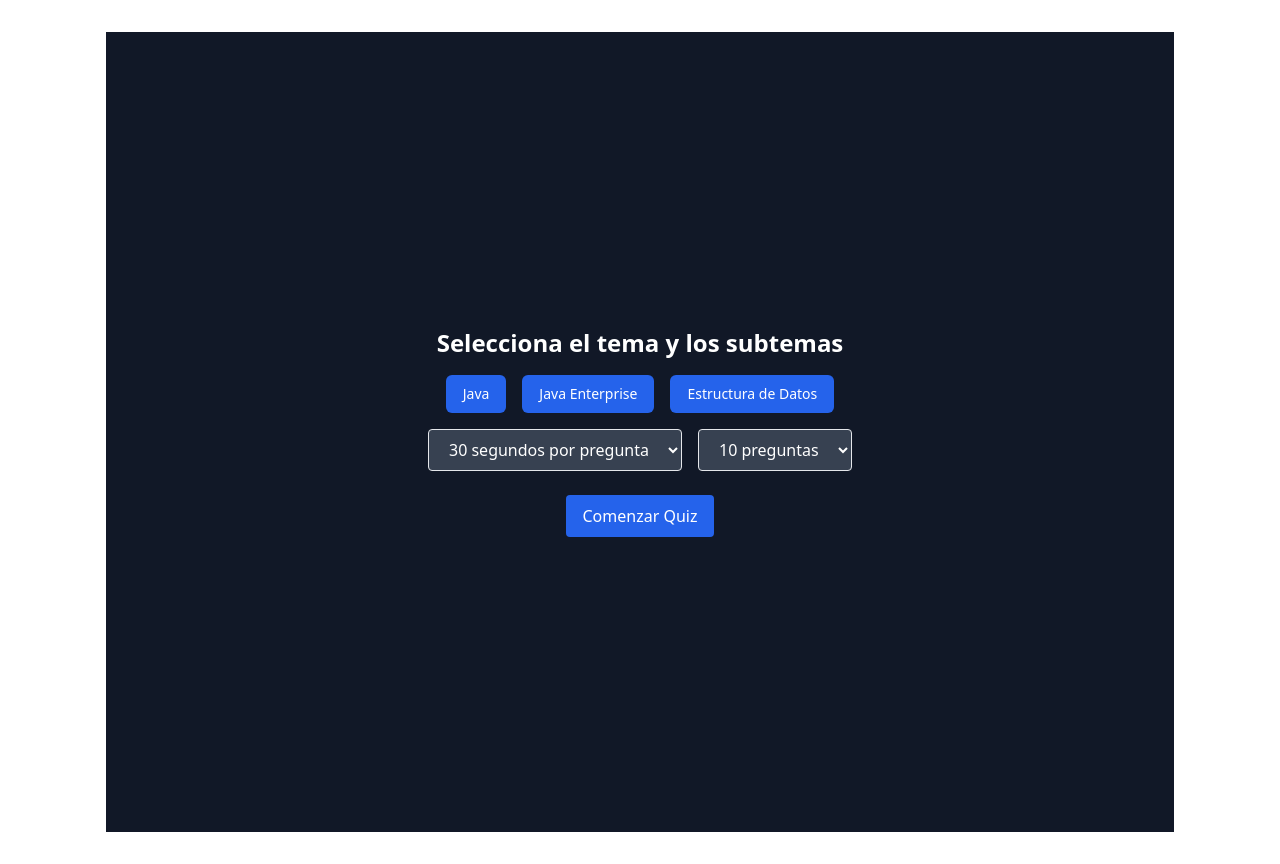
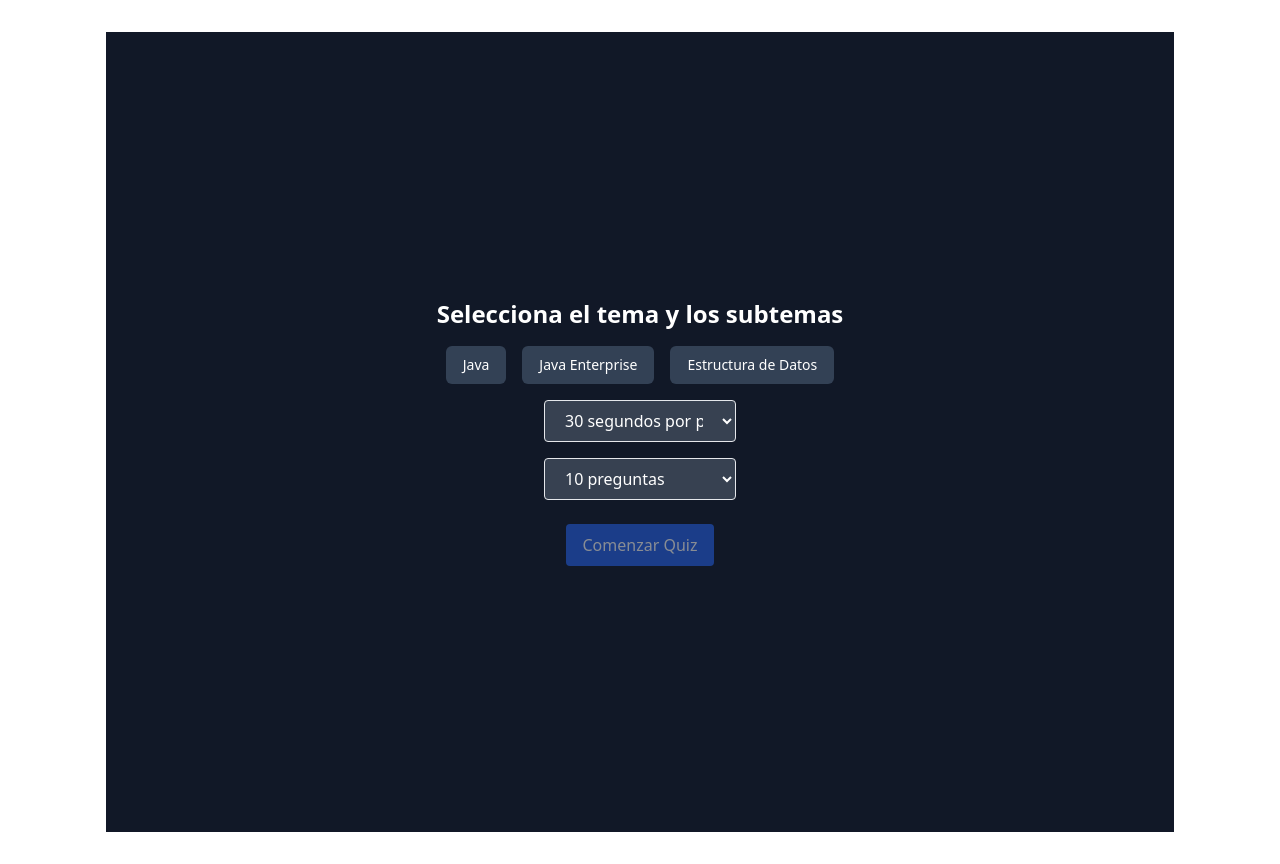
Before and after one commit to jamjav/quiz-react, a React (Vite) app: page / in a window 1280 px wide. Built offline with nearby package versions, Linux system fonts and the light colour scheme.

Commit message:
adjustar diseño

```diff
--- a/src/QuizApp.jsx
+++ b/src/QuizApp.jsx
@@ -11,7 +11,7 @@ export default function QuizApp() {
   const [selectedMainTag, setSelectedMainTag] = useState(null);
   const [selectedSubTags, setSelectedSubTags] = useState([]);
   const [selectedLevel, setSelectedLevel] = useState(null);
-  const [numQuestions, setNumQuestions] = useState(5);
+  const [numQuestions, setNumQuestions] = useState(10);
   const [quizStarted, setQuizStarted] = useState(false);
   const [questions, setQuestions] = useState([]);
   const [current, setCurrent] = useState(0);
@@ -153,7 +153,6 @@ export default function QuizApp() {
 
   if (!quizStarted) {
     return (
-
       <div className="flex justify items-center min-h-screen bg-gray-900 text-white">
         <div className="px-4 sm:px-10 md:px-20 lg:px-40 xl:px-80">
           <h1 className="text-2xl font-bold mb-4 text-center">
@@ -170,7 +169,11 @@ export default function QuizApp() {
                     setSelectedLevel(null);
                     setSelectedSubTags([]);
                   }}
-                  className="px-4 py-2 text-sm font-medium rounded-md bg-blue-600 text-white"
+                  className={`px-4 py-2 text-sm font-medium rounded-md ${
+                    selectedMainTag === tag
+                      ? "bg-blue-600 text-white"
+                      : "bg-slate-700 text-white"
+                  }`}
                 >
                   {tag}
                 </Button>
@@ -223,9 +226,9 @@ export default function QuizApp() {
             </ErrorBoundary>
           )}
 
-          <div className="flex justify-center gap-4 mb-6 flex-wrap">
+          <div className="flex flex-col items-center gap-4 mb-6">
             <select
-              className="px-4 py-2 border rounded bg-gray-700 text-white"
+              className="px-4 py-2 border rounded bg-gray-700 text-white w-48"
               value={timeLeft}
               onChange={(e) => setTimeLeft(parseInt(e.target.value))}
             >
@@ -236,7 +239,7 @@ export default function QuizApp() {
               ))}
             </select>
             <select
-              className="px-4 py-2 border rounded bg-gray-700 text-white"
+              className="px-4 py-2 border rounded bg-gray-700 text-white w-48"
               value={numQuestions}
               onChange={(e) => setNumQuestions(parseInt(e.target.value))}
             >
@@ -249,12 +252,12 @@ export default function QuizApp() {
           </div>
           <Button
             onClick={startQuiz}
-            className="bg-blue-600 hover:bg-blue-700"
-            disabled={
-              selectedMainTag === null ||
-              selectedSubTags.length === 0 ||
-              selectedLevel === null
-            }
+            className={`bg-blue-600 hover:bg-blue-700 ${
+              selectedMainTag === null || selectedSubTags.length === 0
+                ? "opacity-50 cursor-not-allowed"
+                : ""
+            }`}
+            disabled={selectedMainTag === null || selectedSubTags.length === 0}
           >
             Comenzar Quiz
           </Button>
@@ -266,7 +269,7 @@ export default function QuizApp() {
   if (current >= questions.length || timeLeft <= 0) {
     return (
       <div className="w-full max-w-4xl mx-auto px-4 sm:px-6 md:px-8">
-        <div className="w-full max-w-4xl mx-auto px-4 lg:px-8">
+        <div className="w-full max-w-4xl mx-auto px-4 sm:px-6 md:px-8">
           <h1 className="text-center text-white text-2xl font-bold mb-6">
             Resultados del Quiz
           </h1>
@@ -408,7 +411,7 @@ export default function QuizApp() {
                 {questions[current].code}
               </SyntaxHighlighter>
             )}
-            <div className="space-y-2 mb-4">
+            <div className="space-y-2 mb-4 w-full">
               {questions[current].options.map((opt, i) => (
                 <Button
                   key={i}
@@ -427,7 +430,9 @@ export default function QuizApp() {
             <Button
               onClick={handleNext}
               disabled={selected === null}
-              className="w-full bg-blue-600 hover:bg-blue-700 disabled:bg-gray-600"
+              className={`w-full bg-blue-600 hover:bg-blue-700 ${
+                selected === null ? "opacity-50 cursor-not-allowed" : ""
+              }`}
             >
               Siguiente
             </Button>
```
